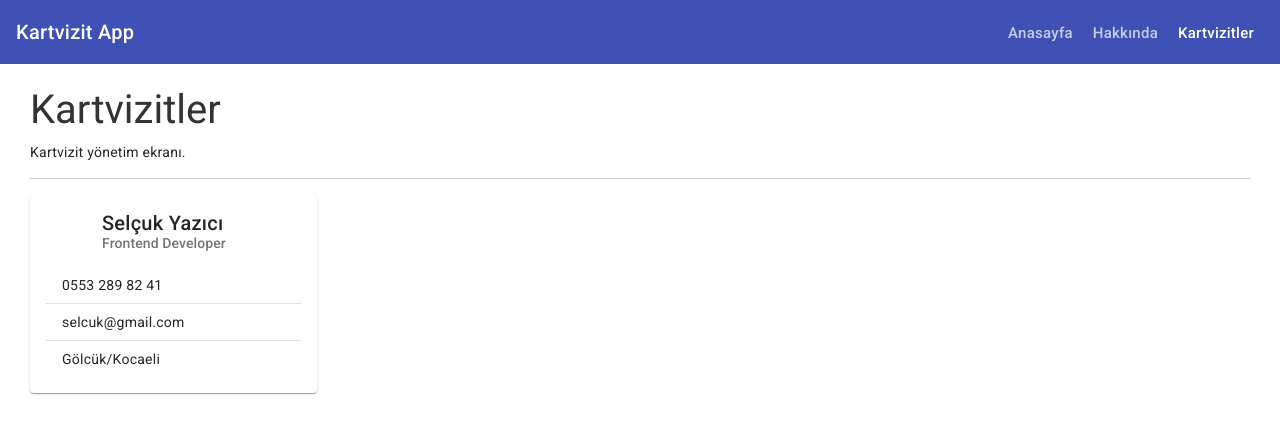
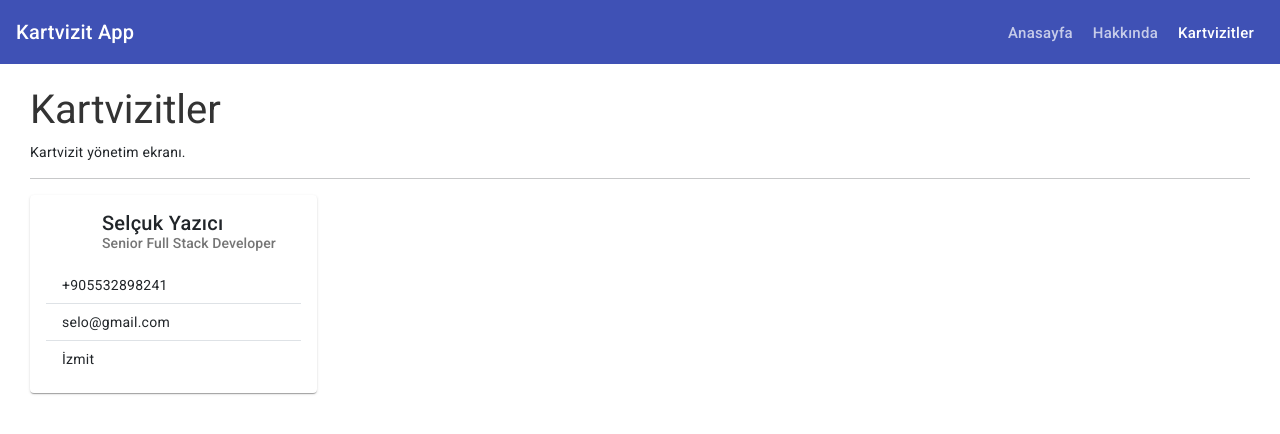
Before and after one commit to selcukyazicii/kartvizit-app, an Angular app: page /cards in a window 1280 px wide. Shown: the top 434 px of the page. Built offline with nearby package versions, Linux system fonts and the light colour scheme.

Commit message:
input added

```diff
--- /dev/null
+++ b/src/app/cards/card-item/card-item.component.html
@@ -0,0 +1,14 @@
+<mat-card class="example-card">
+    <mat-card-header>
+      <div mat-card-avatar class="example-header-image"></div>
+      <mat-card-title>{{cardItem.name}}</mat-card-title>
+      <mat-card-subtitle>{{cardItem.title}}</mat-card-subtitle>
+    </mat-card-header>
+    <mat-card-content>
+      <ul class="list-group list-group-flush">
+        <li class="list-group-item">{{cardItem.phone}}</li>
+        <li class="list-group-item">{{cardItem.email}}</li>
+        <li class="list-group-item">{{cardItem.address}}</li>
+      </ul>
+    </mat-card-content>
+  </mat-card>
--- /dev/null
+++ b/src/app/cards/card-item/card-item.component.ts
@@ -0,0 +1,13 @@
+import { Component,OnInit ,Input} from '@angular/core';
+
+@Component({
+  selector: 'app-card-item',
+  templateUrl: './card-item.component.html',
+  styleUrls: ['./card-item.component.scss']
+})
+export class CardItemComponent  implements OnInit{
+  @Input() cardItem:any;
+  constructor(){}
+  ngOnInit():void{
+  }
+}
--- a/src/app/cards/cards.component.html
+++ b/src/app/cards/cards.component.html
@@ -5,20 +5,7 @@
   <div class="cards">
     <div class="row">
       <div class="col-12 col-md-3">
-        <mat-card class="example-card">
-          <mat-card-header>
-            <div mat-card-avatar class="example-header-image"></div>
-            <mat-card-title>Selçuk Yazıcı</mat-card-title>
-            <mat-card-subtitle>Frontend Developer</mat-card-subtitle>
-          </mat-card-header>
-          <mat-card-content>
-            <ul class="list-group list-group-flush">
-              <li class="list-group-item">0553 289 82 41</li>
-              <li class="list-group-item">selcuk@gmail.com</li>
-              <li class="list-group-item">Gölcük/Kocaeli</li>
-            </ul>
-          </mat-card-content>
-        </mat-card>
+      <app-card-item [cardItem]="cardItem"></app-card-item>
       </div>
     </div>
   </div>
--- a/src/app/cards/cards.component.ts
+++ b/src/app/cards/cards.component.ts
@@ -6,7 +6,13 @@ import { Component, OnInit } from '@angular/core';
   styleUrls: ['./cards.component.scss']
 })
 export class CardsComponent implements OnInit {
-
+  cardItem={
+    title:'Senior Full Stack Developer',
+    name:'Selçuk Yazıcı',
+    phone:'+905532898241',
+    email:'selo@gmail.com',
+    address:'İzmit',
+  }
 constructor(){}
 ngOnInit(): void {
 
--- a/src/app/cards/cards.module.ts
+++ b/src/app/cards/cards.module.ts
@@ -3,11 +3,13 @@ import { CommonModule } from '@angular/common';
 import {MatCardModule} from '@angular/material/card';
 import { CardsRoutingModule } from './cards-routing.module';
 import { CardsComponent } from './cards.component';
+import { CardItemComponent } from './card-item/card-item.component';
 
 
 @NgModule({
   declarations: [
-    CardsComponent
+    CardsComponent,
+    CardItemComponent
   ],
   imports: [
     CommonModule,
```
Also changed, not shown: src/app/cards/card-item/card-item.component.scss (added), 1 other file (tests, documents, lock files or other folders).
